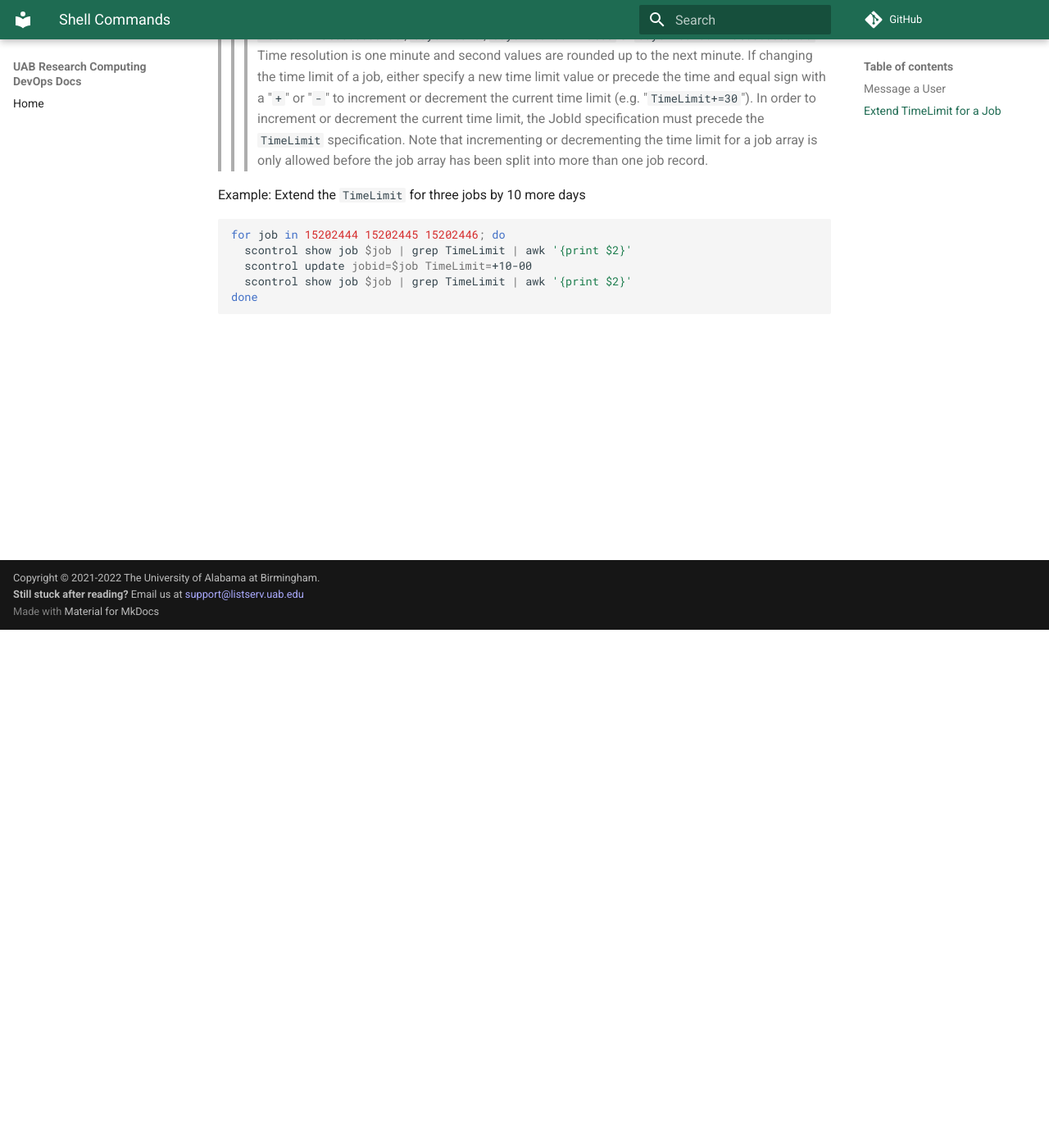
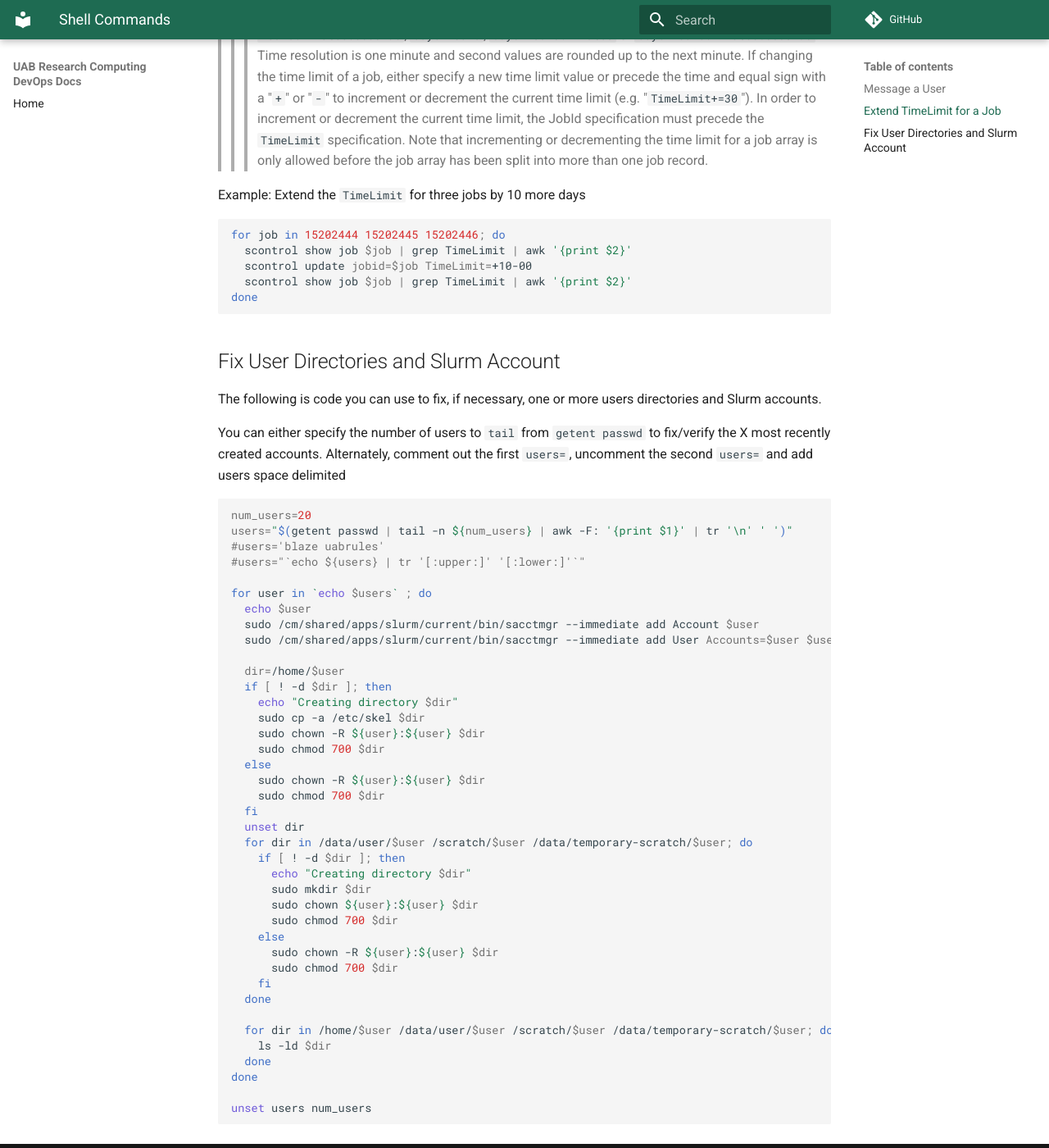
Before and after one commit to uabrc/devops-docs, an MkDocs documentation site: the page built from docs/cheaha/shell_commands.md, in a window 1280 px wide and 1400 px high, scrolled down 632 px. Shown: the whole window at 82% size. Built offline with MkDocs 1.6.1 and Material for MkDocs 9.7.7, drawn with Linux system fonts in a browser that asks for light colours; comment, search, counter and statistics services are not loaded.

Commit message:
Added User Dir and Sacct Fix Verify code
Added a code snippet to verify / fix user directories (home, $USER_DATA, $USER_SCRATCH) to the Cheaha page

````diff
--- a/docs/cheaha/shell_commands.md
+++ b/docs/cheaha/shell_commands.md
@@ -33,3 +33,51 @@ for job in 15202444 15202445 15202446; do
   scontrol show job $job | grep TimeLimit | awk '{print $2}'
 done
 ```
+
+## Fix User Directories and Slurm Account
+
+The following is code you can use to fix, if necessary, one or more users directories and Slurm accounts.
+
+You can either specify the number of users to `tail` from `getent passwd` to fix/verify the X most recently created accounts. Alternately, comment out the first `users=`, uncomment the second `users=` and add users space delimited
+
+```shell
+num_users=20
+users="$(getent passwd | tail -n ${num_users} | awk -F: '{print $1}' | tr '\n' ' ')"
+#users='blaze uabrules'
+#users="`echo ${users} | tr '[:upper:]' '[:lower:]'`"
+
+for user in `echo $users` ; do
+  echo $user
+  sudo /cm/shared/apps/slurm/current/bin/sacctmgr --immediate add Account $user
+  sudo /cm/shared/apps/slurm/current/bin/sacctmgr --immediate add User Accounts=$user $user
+
+  dir=/home/$user
+  if [ ! -d $dir ]; then
+    echo "Creating directory $dir"
+    sudo cp -a /etc/skel $dir
+    sudo chown -R ${user}:${user} $dir
+    sudo chmod 700 $dir
+  else
+    sudo chown -R ${user}:${user} $dir
+    sudo chmod 700 $dir
+  fi
+  unset dir
+  for dir in /data/user/$user /scratch/$user /data/temporary-scratch/$user; do
+    if [ ! -d $dir ]; then
+      echo "Creating directory $dir"
+      sudo mkdir $dir
+      sudo chown ${user}:${user} $dir
+      sudo chmod 700 $dir
+    else
+      sudo chown -R ${user}:${user} $dir
+      sudo chmod 700 $dir
+    fi
+  done
+
+  for dir in /home/$user /data/user/$user /scratch/$user /data/temporary-scratch/$user; do
+    ls -ld $dir
+  done
+done
+
+unset users num_users
+```
````
